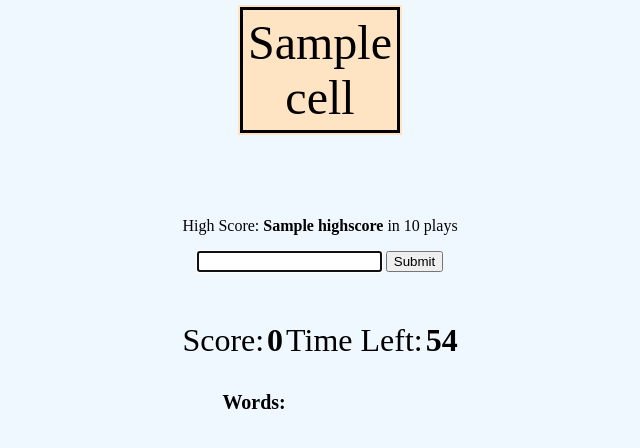
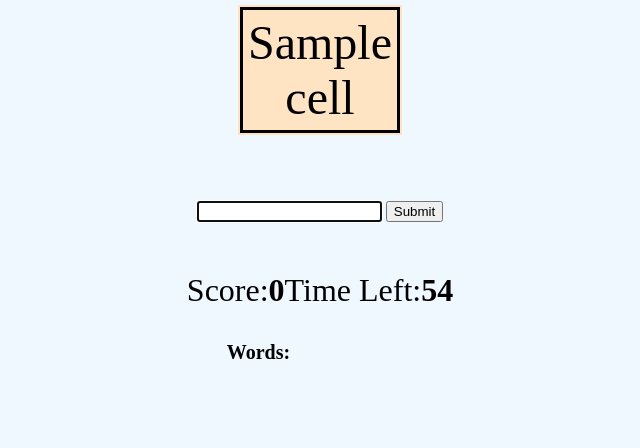
Before and after one commit to dalbiter/flask-boggle, a Flask app: template templates/home.html in a window 1280 px wide. Shown: the part 193-641 px from the top of the page, without its empty margins (320-960 px from the left). Run offline with Flask 2, Linux system fonts and the light colour scheme; the template is opened without the code that fills it: most values are stand-ins (such as "Sample title", 1, 10 or a date in 2020); parts of the project's set-up code (start-up, migrations or seed data) failed here and were passed over; some libraries are stand-ins or nearby versions.

Commit message:
modified html slightly

```diff
--- a/templates/home.html
+++ b/templates/home.html
@@ -27,11 +27,6 @@
         </table>
 <br>
 
-        <p>High Score:
-            <b>{{ highscore }}</b>
-            in {{ nplays }} plays
-        </p>
-
     <div class="form_container">
         <form method="POST" class="new-word">
             <input name="word" class="word" autofocus>
```
